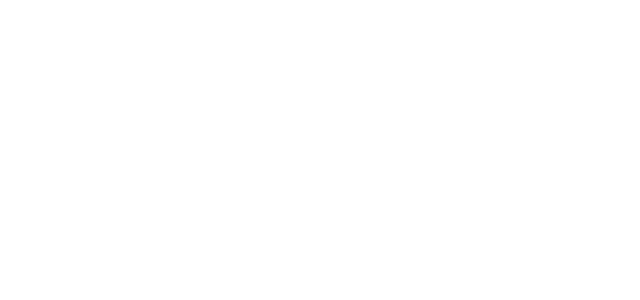
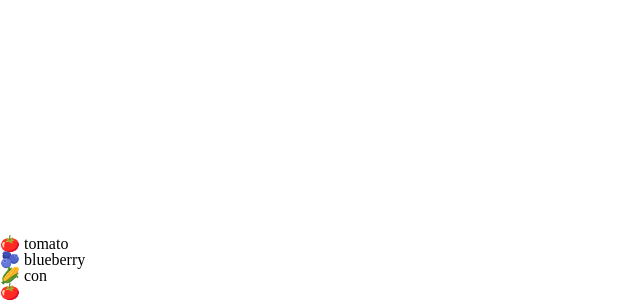
Before and after one commit to GyuJae/crypto-tracker-next, a Next.js app: page /animations in a window 1280 px wide. Shown: the part 1227-1527 px from the top of the page, without its empty margins (0-640 px from the left). Before the commit the page ends 1463 px from the top, so only its background shows below. Built offline with nearby package versions, Linux system fonts and the light colour scheme.

Commit message:
Shared layout animations

```diff
--- /dev/null
+++ b/components/animations/SharedLayoutPrecence.tsx
@@ -0,0 +1,76 @@
+import React, { useState } from "react";
+import { AnimatePresence, motion, Variants } from "framer-motion";
+
+interface IData {
+  id: string;
+  name: string;
+  icon: string;
+}
+
+const data: IData[] = [
+  { id: `tomato-${1}`, name: "tomato", icon: "🍅" },
+  { id: `blueberry-${2}`, name: "blueberry", icon: "🫐" },
+  { id: `con-${3}`, name: "con", icon: "🌽" },
+];
+
+const variants: Variants = {
+  initial: {
+    y: 20,
+    opacity: 0,
+  },
+  animate: {
+    y: 0,
+    opacity: 1,
+  },
+  exit: {
+    opacity: 0,
+    y: -20,
+  },
+};
+
+const SharedLayoutPrecence = () => {
+  const [selectedId, setSelcetedId] = useState<string>(data[0].id);
+
+  const handleClickSelectedId = (id: string) => setSelcetedId(id);
+  return (
+    <motion.div className="w-96  bg-white rounded-lg shadow-lg flex flex-col">
+      <motion.div className="w-full  flex items-center justify-around">
+        {data.map((item) => (
+          <motion.div
+            key={item.id}
+            className="flex w-full justify-center h-12 items-center text-xs font-semibold relative cursor-pointer"
+            onClick={() => handleClickSelectedId(item.id)}
+          >
+            {item.icon} {item.name}
+            {selectedId === item.id && (
+              <motion.div
+                layoutId="underline"
+                className="w-full h-[2px] bg-rose-400 absolute bottom-0"
+              />
+            )}
+          </motion.div>
+        ))}
+      </motion.div>
+      <AnimatePresence exitBeforeEnter>
+        {data.map(
+          (item) =>
+            item.id === selectedId && (
+              <motion.div
+                key={item.id}
+                className="flex justify-center items-center text-9xl h-60"
+                variants={variants}
+                initial="initial"
+                animate="animate"
+                exit="exit"
+                transition={{ duration: 0.15 }}
+              >
+                {item.icon}
+              </motion.div>
+            )
+        )}
+      </AnimatePresence>
+    </motion.div>
+  );
+};
+
+export default SharedLayoutPrecence;
--- a/pages/animations/index.tsx
+++ b/pages/animations/index.tsx
@@ -1,5 +1,5 @@
 import type { NextPage } from "next";
-import { motion, Variants } from "framer-motion";
+import { AnimatePresence, motion, Variants } from "framer-motion";
 
 import Animation from "@components/animations/Animation";
 import VariantsComponent from "@components/animations/Variants";
@@ -11,10 +11,11 @@
 import InfinityBox from "@components/animations/InfinityBox";
 import ChildrenVar from "@components/animations/ChildrenVar";
 import Toggle from "@components/animations/Toggle";
+import SharedLayoutPrecence from "@components/animations/SharedLayoutPrecence";
 
 const styles = {
   container:
-    "bg-rose-500 flex justify-center px-20 py-20 flex-wrap gap-8 h-[150vh]",
+    "bg-rose-500 flex justify-center px-20 py-20 flex-wrap gap-8 h-full",
 };
 
 const Index: NextPage = () => {
@@ -30,6 +31,7 @@
       <InfinityBox />
       <ChildrenVar />
       <Toggle />
+      <SharedLayoutPrecence />
     </div>
   );
 };
```
